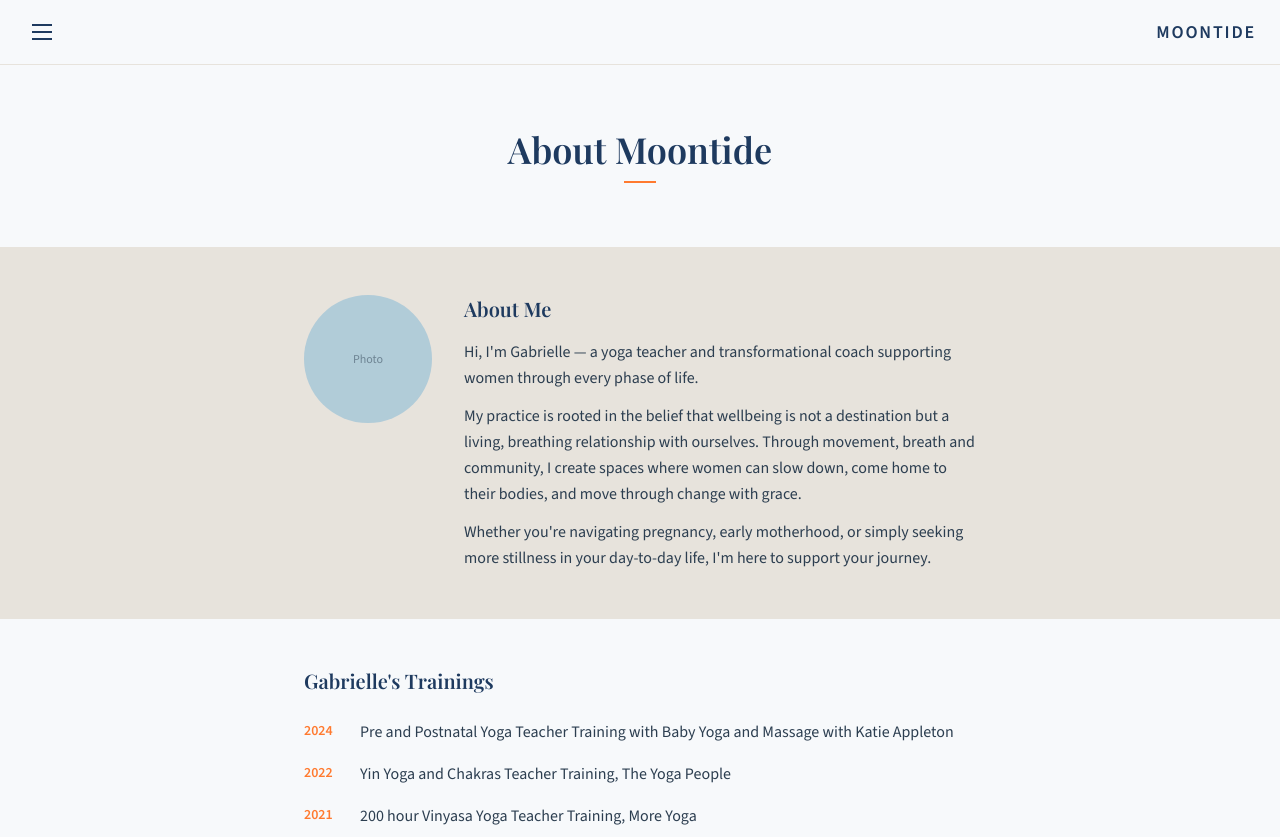
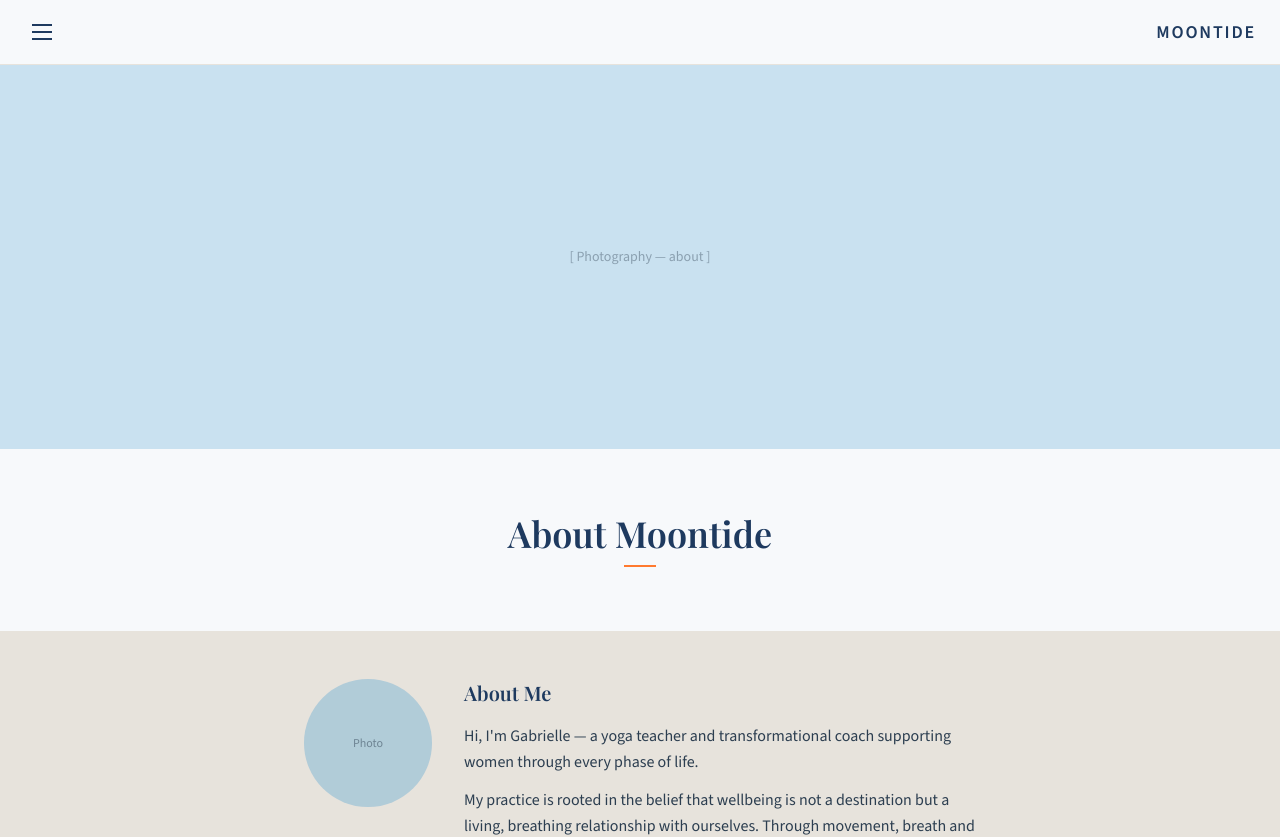
Before and after one commit to lennons301/moontide, a Next.js app: page /about in a window 1280 px wide. Shown: the top 837 px of the page. Built offline with nearby package versions, Linux system fonts and the light colour scheme; no server answers; a web font is replaced by a local one.

Commit message:
feat: add CMS-editable hero image to About page

```diff
--- a/src/app/about/page.tsx
+++ b/src/app/about/page.tsx
@@ -49,8 +49,29 @@ export default async function AboutPage() {
     ? urlFor(trainer.photo).width(320).height(320).url()
     : null;
 
+  const heroImageUrl = trainer?.heroImage
+    ? urlFor(trainer.heroImage).width(1200).height(500).url()
+    : null;
+
   return (
     <>
+      {/* Hero image */}
+      <div className="relative h-64 md:h-96 bg-ocean-light-blue/30">
+        {heroImageUrl ? (
+          <Image
+            src={heroImageUrl}
+            alt="About Moontide"
+            fill
+            className="object-cover"
+            priority
+          />
+        ) : (
+          <div className="absolute inset-0 flex items-center justify-center text-sm text-deep-ocean/40">
+            [ Photography — about ]
+          </div>
+        )}
+      </div>
+
       {/* Hero */}
       <section className="py-16 px-6 bg-dawn-light">
         <div className="max-w-2xl mx-auto text-center">
```
